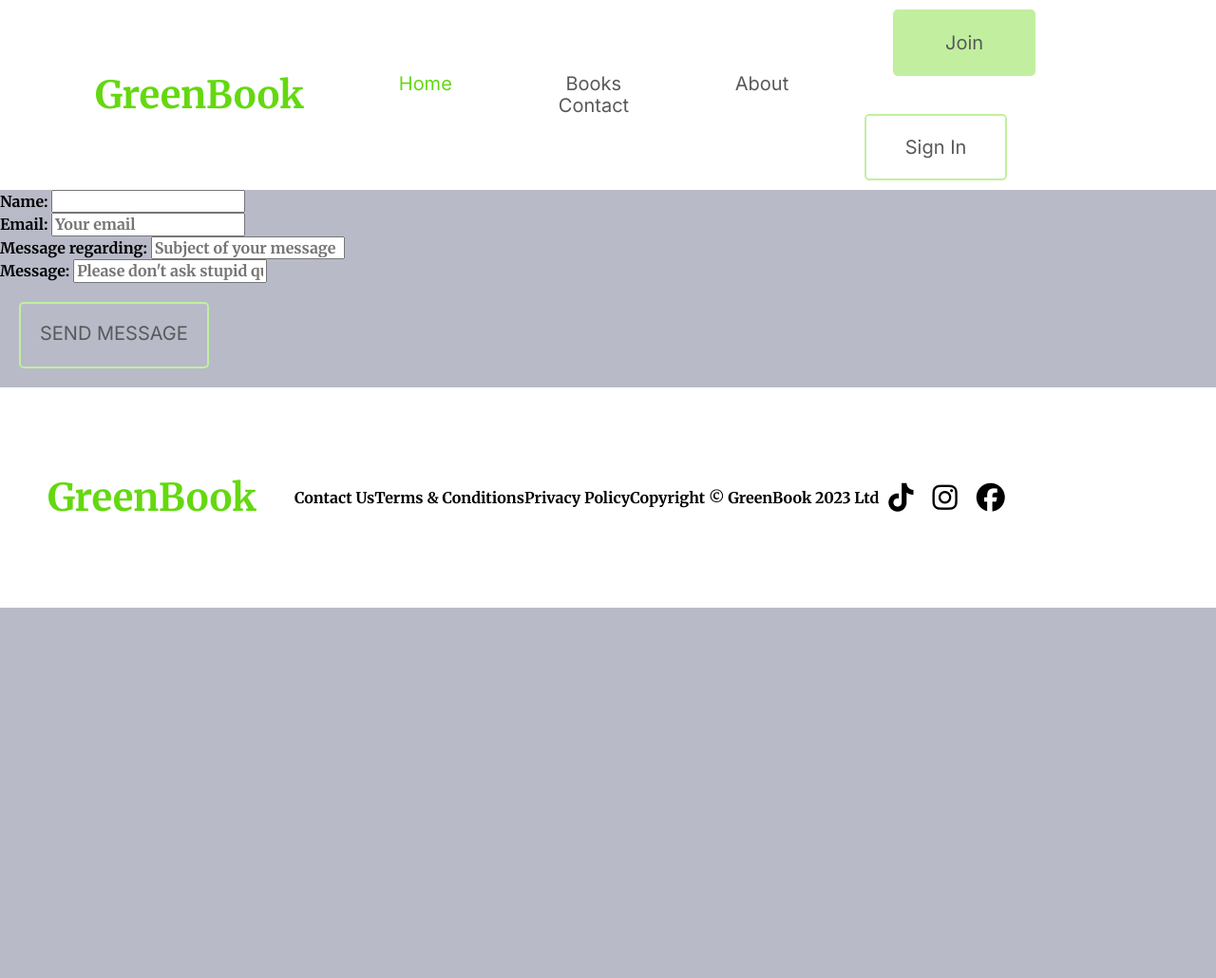
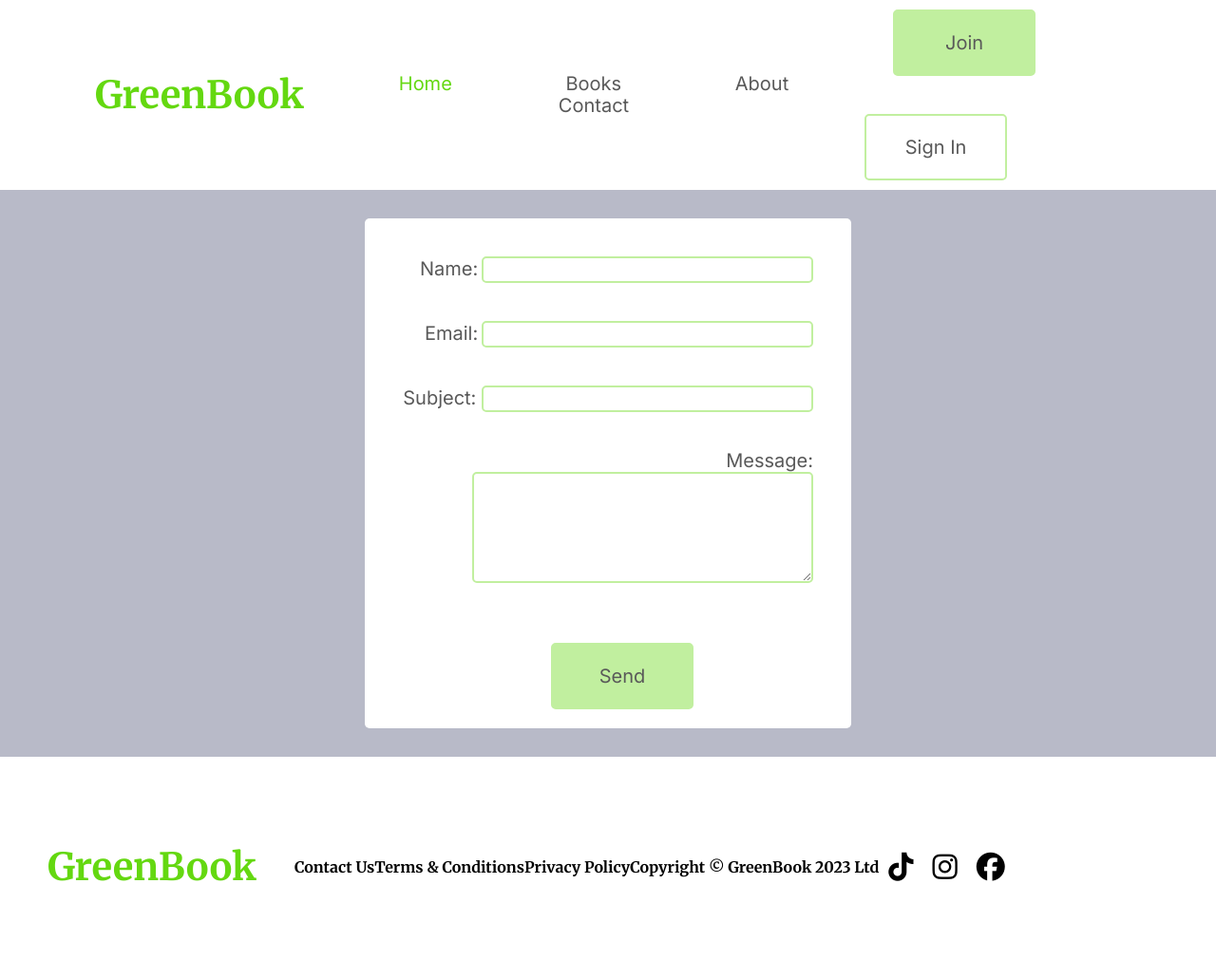
Before and after one commit to almithajoju/GreenBook., a plain HTML site: page pages/contact.html in a window 1280 px wide. Shown: the whole page at 95% size. Before the commit the page ends 800 px from the top, so only its background shows below. Drawn offline with nearby package versions, Linux system fonts and the light colour scheme; files that its build step writes are made by us from their sources.

Commit message:
A first version of contact

```diff
--- a/pages/contact.html
+++ b/pages/contact.html
@@ -4,7 +4,7 @@
     <meta charset="UTF-8">
     <meta name="viewport" content="width=device-width, initial-scale=1.0">
     <link rel="stylesheet" href="//necolas.github.io/normalize.css/8.0.1/normalize.css">
-    <link rel="stylesheet" href="styles/contact.css">
+    <link rel="stylesheet" href="../styles/contact.css">
     <link rel="preconnect" href="https://fonts.googleapis.com">
     <link rel="stylesheet" href="https://cdnjs.cloudflare.com/ajax/libs/animate.css/4.1.1/animate.min.css"/>
     <link rel="preconnect" href="https://fonts.gstatic.com" crossorigin>
@@ -15,15 +15,14 @@
     <title>GreenBook Contact</title>
 </head>
 <body>
-
 <header>
     <nav>
         <logo><h6>GreenBook</h6></logo>
         <ul>
             <li><a href="#0" class="active">Home</a></li>
-                <li><a href="./pages/books.html" target="_self">Books</a></li>
-                <li><a href="./pages/about.html" target="_self">About</a></li>
-                <li><a href="./pages/contact.html" target="_self">Contact</a></li>
+            <li><a href="books.html" target="_self">Books</a></li>
+            <li><a href="about.html" target="_self">About</a></li>
+            <li><a href="contact.html" target="_self">Contact</a></li>
         </ul>
         <div class="buttonsNav">
             <button class="join">Join</button>
@@ -32,34 +31,34 @@
     </nav>
 </header>
 <body>
+<main>
 <div class="container">
     <form>
         <div class="label-and-input">
             <label for="name">Name:</label>
-                        <input type="text" class="name" id="name" >
+            <input type="text" class="name" id="name" size="25">
         </div>
         <div class="label-and-input">
             <label for="email">Email:</label>
-                        <input type="email" id="email" name="email" placeholder="Your email">
-                        <div class="line"></div>
+            <input type="email" id="email" name="email" size="25">
         </div>
         <div class="label-and-input">
             <label for="subject">
-                            Message regarding:
+                Subject:
             </label>
-                        <input type="text" id="subject" name="subject" placeholder="Subject of your message">
-                        <div class="line"></div>
+            <input type="text" id="subject" name="subject" size="25">
         </div>
         <div class="label-and-input">
             <label for="subject">
                 Message:
             </label>
-                        <input type="text" id="message" name="message" placeholder="Please don't ask stupid questions">
-                        <div class="line"></div>
+            <!-- <input class ="message" type="text" id="message" name="message"> -->
+            <textarea id="story" name="story" rows="5" cols="28"></textarea>
         </div>
-                    <button class="button1" type="submit">SEND MESSAGE</button>
     </form>
+    <button class="join" type="submit">Send</button>
 </div>
+</main>
 <footer>
         <logo><h6>GreenBook</h6></logo>
         <ul>
@@ -72,8 +71,6 @@
         <i class="fa-brands fa-tiktok"></i>
         <i class="fa-brands fa-instagram"></i>
         <i class="fa-brands fa-facebook"></i>
-
 </footer>
-
 </body>
 </html>
--- a/styles/contact.css
+++ b/styles/contact.css
@@ -7,6 +7,10 @@ body {
     width: 100%;
 }
 
+main {
+    display: flex;
+    justify-content: center;
+}
 nav {
     display: flex;
     flex-direction: row;
@@ -48,6 +52,41 @@ li a.active  {
 
 }
 
+label {
+    text-decoration: none;
+    font-family: 'Inter', sans-serif;
+    font-size: 20px;
+    color: #595959;
+}
+
+input {
+    border-radius: 5px;
+    border-style: solid;
+    border-width: 2px;
+    border-color: #c1ef9fff;
+    background-color: white;
+    border-radius: 5px;
+    border-style: solid;
+    border-width: 2px;
+    font-family: 'Inter', sans-serif;
+    font-size: 19px;
+    color: #595959;
+}
+
+textarea {
+    border-radius: 5px;
+    border-style: solid;
+    border-width: 2px;
+    border-color: #c1ef9fff;
+    background-color: white;
+    border-radius: 5px;
+    border-style: solid;
+    border-width: 2px;
+    font-family: 'Inter', sans-serif;
+    font-size: 19px;
+    color: #595959;
+}
+
 h6 {
     font-family: 'Merriweather', serif;
     font-size: 40px;
@@ -55,15 +94,22 @@ h6 {
     padding-left: 50px;
 }
 
+.label-and-input {
+    margin: 40px;
+}
+
+.message {
+    /* Här vill jag ordna en större ruta för att kunna se vad man skriver. */
+}
 .container {
     display: flex;
+    align-items: center;
     flex-direction: column;
-}
-
-.button1 {
-    display: flex;
-    flex-direction: row;
-    justify-content: end;
+    text-align: right;
+    width: 40%;
+    background:  white;
+    margin: 30px;
+    border-radius: 5px;
 }
 
 
@@ -123,7 +169,7 @@ h2 {
     padding-left: 50px;
 }
 
-h3{
+h3 {
     font-family: 'Inter', sans-serif;
     font-weight: 300;
     font-size: 32px;
```
Lines whose indentation alone changed are shown as unchanged.
